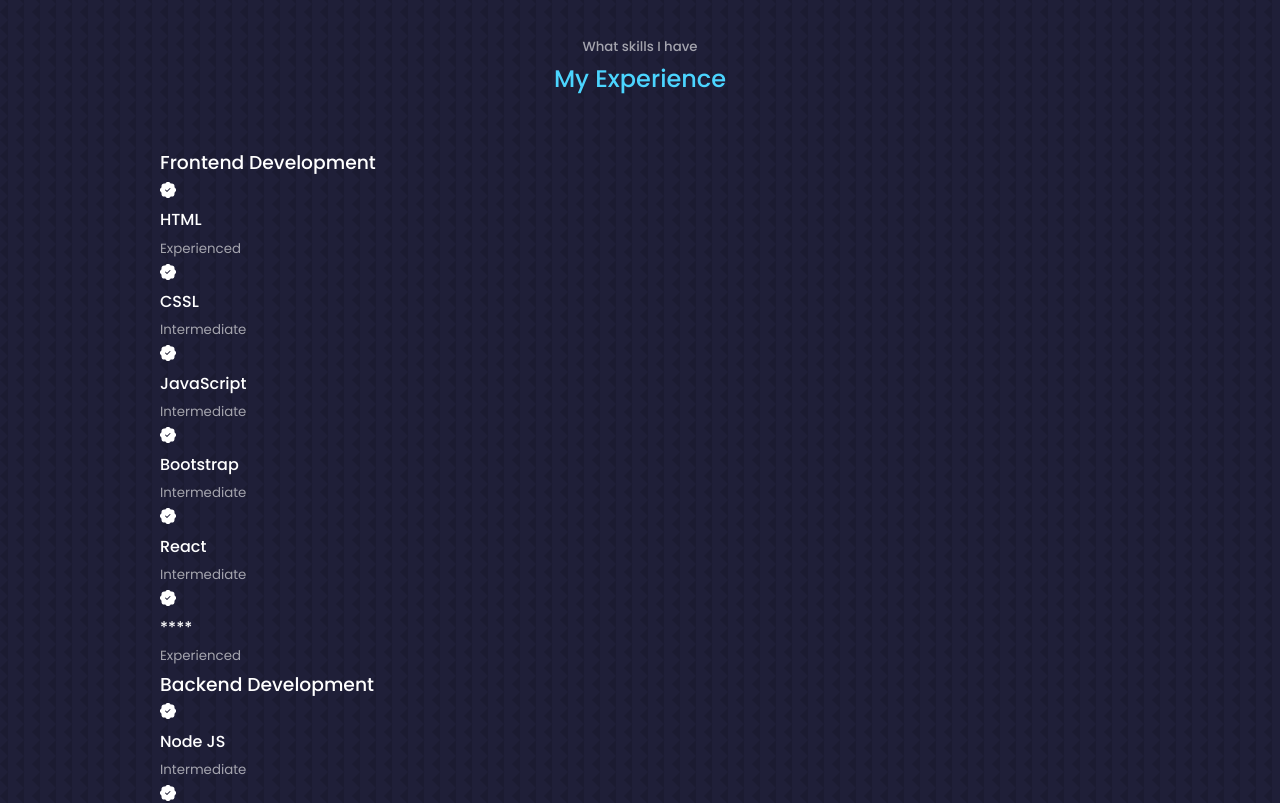
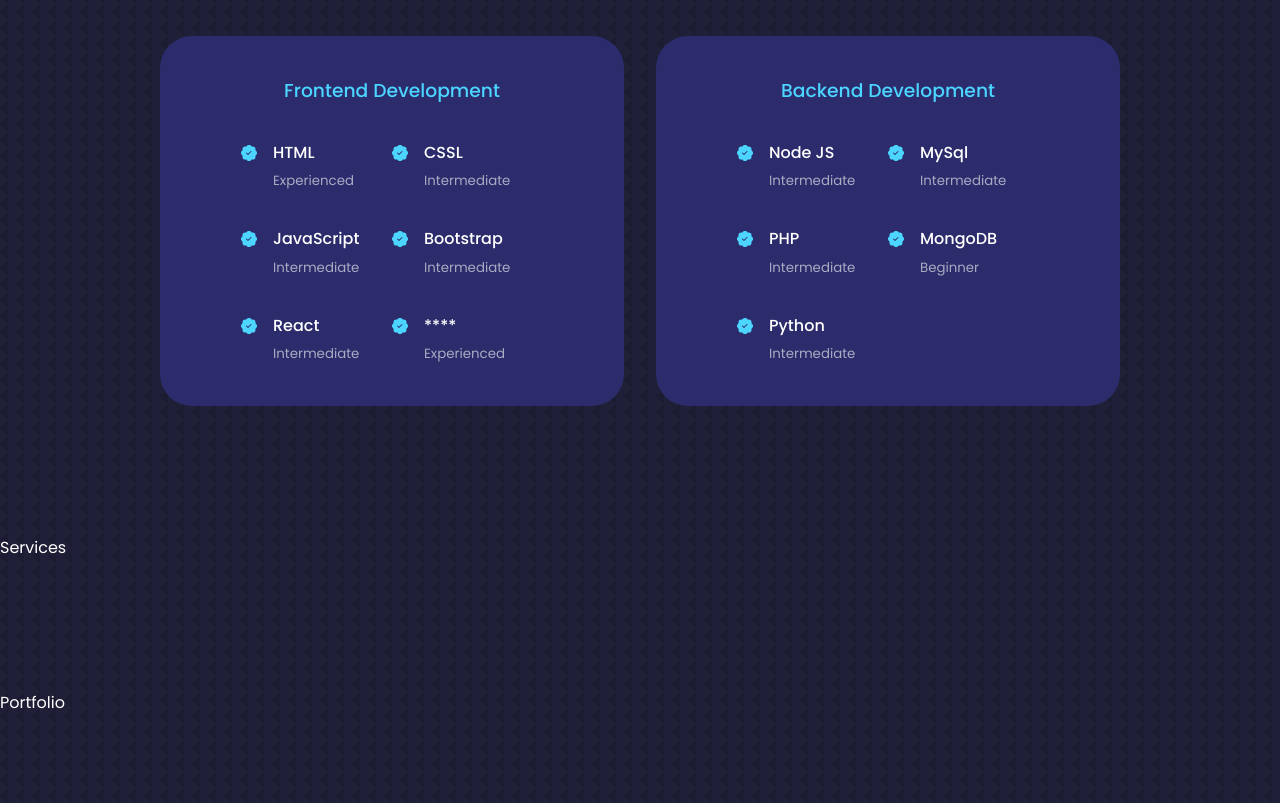
Before and after one commit to Milan-Sharma-449/Portfolio-react, a React (Create React App) app: page / in a window 1280 px wide. Shown: the part 1820-2623 px from the top of the page. Built offline with nearby package versions, Linux system fonts and the light colour scheme.

Commit message:
designed experience component

```diff
--- a/src/Component/experience/Experience.jsx
+++ b/src/Component/experience/Experience.jsx
@@ -11,66 +11,92 @@ const Experience = () => {
       <div className='container experience__container'>
         <div className='experience__frontend' >
         <h3>Frontend Development</h3>
-          <article className='experience__content'>
-            <BsPatchCheckFill />
+          <div className='experience__content' >
+            <article className='experience__details'>
+              <BsPatchCheckFill className='experience__details-icon' />
+              <div>
                 <h4>HTML</h4>
                 <small className='text-light' >Experienced</small>
+              </div>
             </article>
-          <article className='experience__content'>
-            <BsPatchCheckFill />
+            <article className='experience__details'>
+              <BsPatchCheckFill className='experience__details-icon' />
+              <div>
                 <h4>CSSL</h4>
                 <small className='text-light' >Intermediate</small>
+              </div>
             </article>
-          <article className='experience__content'>
-            <BsPatchCheckFill />
+            <article className='experience__details'>
+              <BsPatchCheckFill className='experience__details-icon' />
+              <div>
                 <h4>JavaScript</h4>
                 <small className='text-light' >Intermediate</small>
+              </div>
             </article>
-          <article className='experience__content'>
-            <BsPatchCheckFill />
+            <article className='experience__details'>
+              <BsPatchCheckFill className='experience__details-icon' />
+              <div>
                 <h4>Bootstrap</h4>
                 <small className='text-light' >Intermediate</small>
+              </div>
             </article>
-          <article className='experience__content'>
-            <BsPatchCheckFill />
+            <article className='experience__details'>
+              <BsPatchCheckFill className='experience__details-icon' />
+              <div>
                 <h4>React</h4>
                 <small className='text-light' >Intermediate</small>
+              </div>
             </article>
-          <article className='experience__content'>
-            <BsPatchCheckFill />
+            <article className='experience__details'>
+              <BsPatchCheckFill className='experience__details-icon' />
+              <div>
                 <h4>****</h4>
                 <small className='text-light' >Experienced</small>
+              </div>
             </article>
+          </div>
         </div>
 
 
-        <div className='experience__frontend' >
+        <div className='experience__backend' >
         <h3>Backend Development</h3>
-          <article className='experience__content'>
-            <BsPatchCheckFill />
+          <div className='experience__content' >
+            <article className='experience__details'>
+              <BsPatchCheckFill className='experience__details-icon' />
+              <div>
                 <h4>Node JS</h4>
                 <small className='text-light' >Intermediate</small>
+              </div>
             </article>
-          <article className='experience__content'>
-            <BsPatchCheckFill />
+            <article className='experience__details'>
+              <BsPatchCheckFill className='experience__details-icon' />
+              <div>
                 <h4>MySql</h4>
                 <small className='text-light' >Intermediate</small>
+              </div>
             </article>
-          <article className='experience__content'>
-            <BsPatchCheckFill />
+            <article className='experience__details'>
+              <BsPatchCheckFill className='experience__details-icon' />
+              <div>
                 <h4>PHP</h4>
                 <small className='text-light' >Intermediate</small>
+              </div>
             </article>
-          <article className='experience__content'>
-            <BsPatchCheckFill />
+            <article className='experience__details'>
+              <BsPatchCheckFill className='experience__details-icon' />
+              <div>
                 <h4>MongoDB</h4>
                 <small className='text-light' >Beginner</small>
+              </div>
             </article>
-          <article className='experience__content'>
-            <BsPatchCheckFill />
+            <article className='experience__details'>
+              <BsPatchCheckFill className='experience__details-icon' />
+              <div>
                 <h4>Python</h4>
                 <small className='text-light' >Intermediate</small>
+              </div>
             </article>
+          </div>
         </div>
         </div>
     </section>
--- a/src/Component/experience/experience.css
+++ b/src/Component/experience/experience.css
@@ -0,0 +1,63 @@
+.experience__container {
+    display: grid;
+    grid-template-columns: 1fr 1fr;
+    gap: 2rem;
+}
+.experience__container > div {
+    background: var(--color-bg-variant);
+    padding: 2.4rem 5rem;
+    border-radius: 2rem;
+    border: 1px solid transparent;
+    transition: var(--transition);
+}
+.experience__container > div:hover {
+    background: transparent;
+    border-color: var(--color-primary-variant);
+    cursor: pointer;
+}
+.experience__container > div h3 {
+    text-align: center;
+    margin-bottom: 2rem;
+    color: var(--color-primary);
+}
+.experience__content {
+    display: grid;
+    grid-template-columns: 1fr 1fr;
+    row-gap: 2rem;
+}
+.experience__details {
+    display: flex;
+    gap: 1rem;
+}
+.experience__details-icon {
+    margin-top: 6px;
+    color: var(--color-primary);
+}
+
+/* ======================== MEDIA QUERIES (MEDIUM DEVICES) ========================= */
+
+@media screen and (max-width: 1024px) {
+    .experience__container {
+        grid-template-columns: 1fr;
+    }
+    .experience__container > div {
+        width: 80%;
+        padding: 2rem;
+        margin: 0 auto;
+    }
+    .experience__content {
+        padding: 1rem;
+    }
+}
+
+/* ======================== MEDIA QUERIES (SMALL DEVICES) ========================= */
+
+@media screen and (max-width: 600px) {
+    .experience__container {
+        gap: 1rem;
+    }
+    .experience__container > div {
+        width: 100%;
+        padding: 2rem 1rem;
+    }
+}
--- a/src/index.css
+++ b/src/index.css
@@ -21,7 +21,7 @@
 
     --container-width-lg: 75%;
     --container-width-md: 86%;
-    --container-width-ms: 90%;
+    --container-width-sm: 90%;
 }
 html {
     scroll-behavior: smooth;
@@ -53,7 +53,6 @@ h1 {
 }
 section {
     margin-top: 8rem;
-    height: 100vh;
 }
 section > h2, section > h5 {
     text-align: center;
```
Lines whose indentation alone changed are shown as unchanged.
